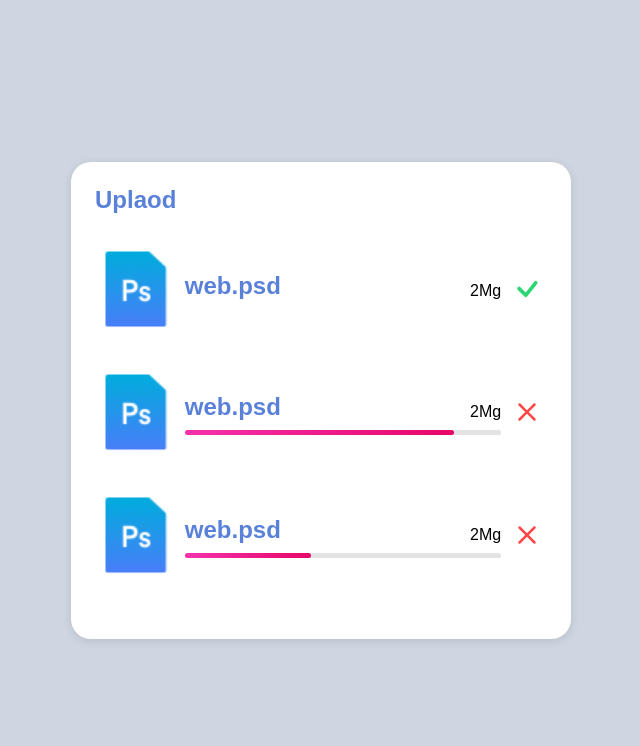
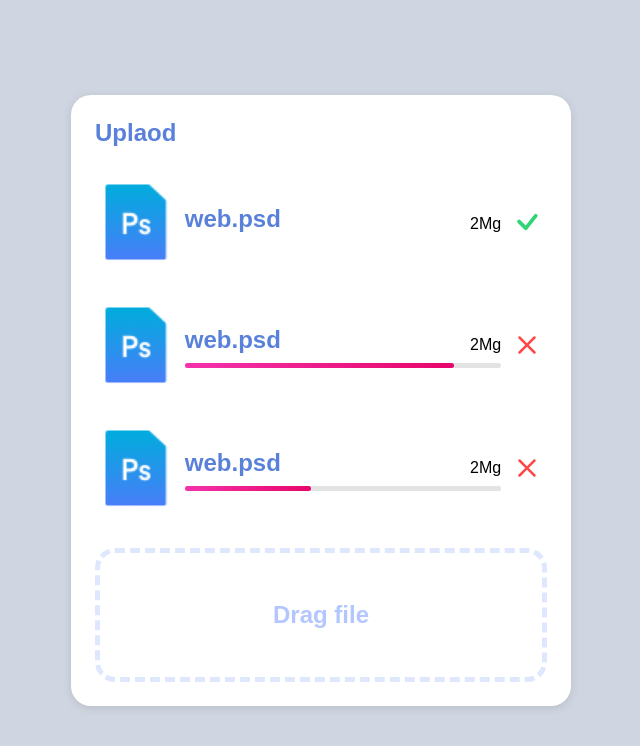
Before and after one commit to aminfarzinrad/mini-project-11-uploader-file, a plain HTML site: page index.html in a window 1280 px wide. Shown: the whole page, without its empty margins (319-959 px from the left). Drawn offline with Linux system fonts and the light colour scheme.

Commit message:
add input file

```diff
--- a/css/app.css
+++ b/css/app.css
@@ -67,3 +67,14 @@ body{
     background-image: linear-gradient(to right, #f432ac, #e70669);
 }
 .status{}
+.label{
+    border: 5px dashed #dfe7fe;
+    border-radius: 20px;
+    padding: 3rem 0;
+    width: 100%;
+    display: inline-block;
+    text-align: center;
+    font-weight: bold;
+    color: #b3c6ff;
+    font-size: 1.5rem;
+}
--- a/index.html
+++ b/index.html
@@ -113,6 +113,10 @@
 
             </div>
 
+            <input type="file" id="file" hidden>
+
+            <label class="label" for="file">Drag file</label>
+
         </div>
 
     </div>
```
